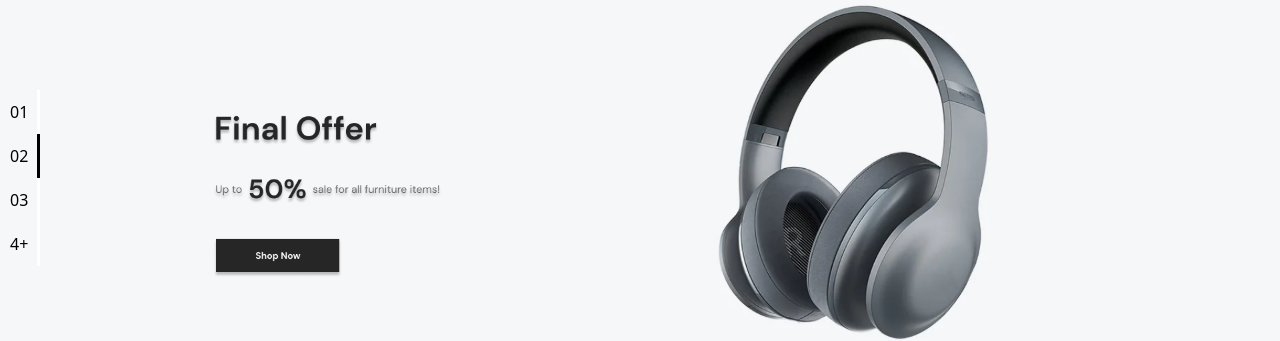
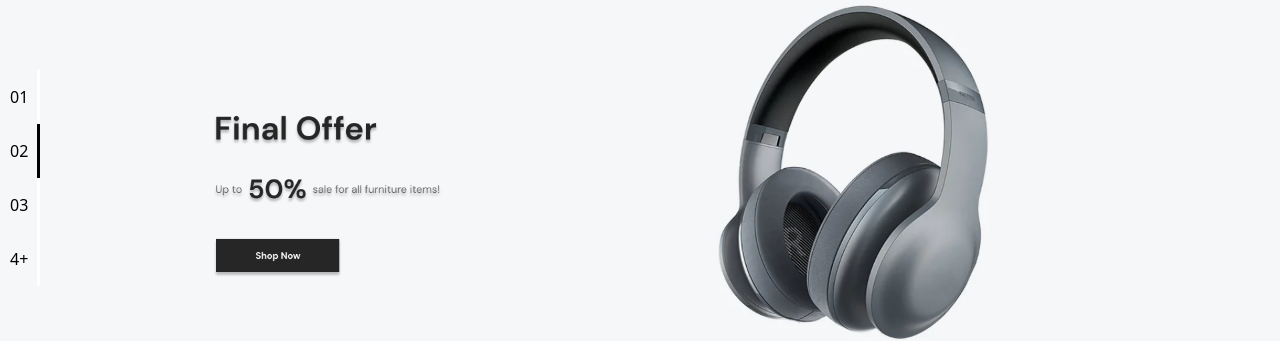
Before and after one commit to mdarafat2201/oreby1, a React (Vite) app: page / in a window 1280 px wide. Shown: the part 219-560 px from the top of the page. Built offline with nearby package versions, Linux system fonts and the light colour scheme.

Commit message:
banner part end1

```diff
--- a/src/Component/Banner/Banner.jsx
+++ b/src/Component/Banner/Banner.jsx
@@ -30,7 +30,7 @@ const Baner = () => {
           <div
             style={{
               width: "30px",
-              padding: "10px 0",
+              padding: "15px 0",
               borderRight: "3px solid #fff",
             }}
           >
```
